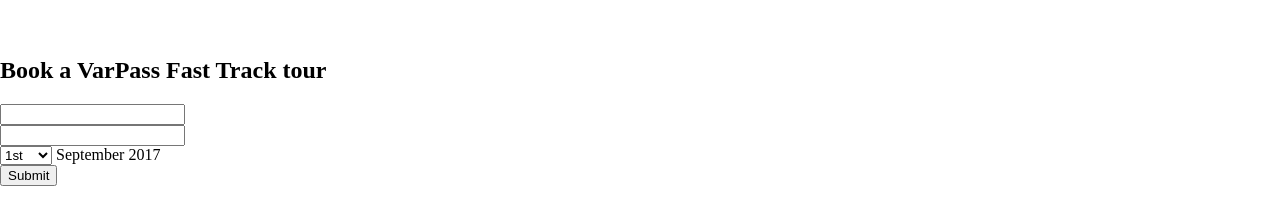
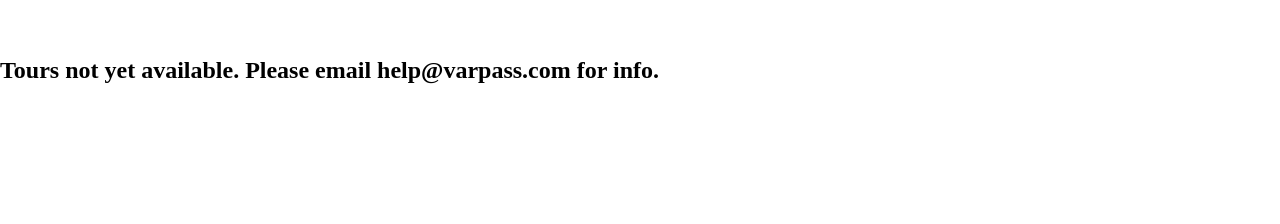
Before and after one commit to samsmith453/varpass, a website: page public/html/tours.html in a window 1280 px wide. Shown: the part 118-342 px from the top of the page. Drawn offline with nearby package versions, Linux system fonts and the light colour scheme.

Commit message:
Tours Under Construction

```diff
--- a/public/html/tours.html
+++ b/public/html/tours.html
@@ -43,7 +43,8 @@
 		</section>
 
 		<section id="section2">
-			<h1>Book a VarPass Fast Track tour</h1>
+			<h1>Tours not yet available. Please email help@varpass.com for info.</h1>
+			<!-- <h1>Book a VarPass Fast Track tour</h1>
 			<form action="/booktour" method="post">
 				<input type="text" name="name" value="" required><br>
 				<input type="email" name="email" value="" required><br>
@@ -82,7 +83,7 @@
 				September 2017
 				<br>
 				<input type="submit">
-			</form>
+			</form> -->
 		</section>
 	</body>
 </html>
```
